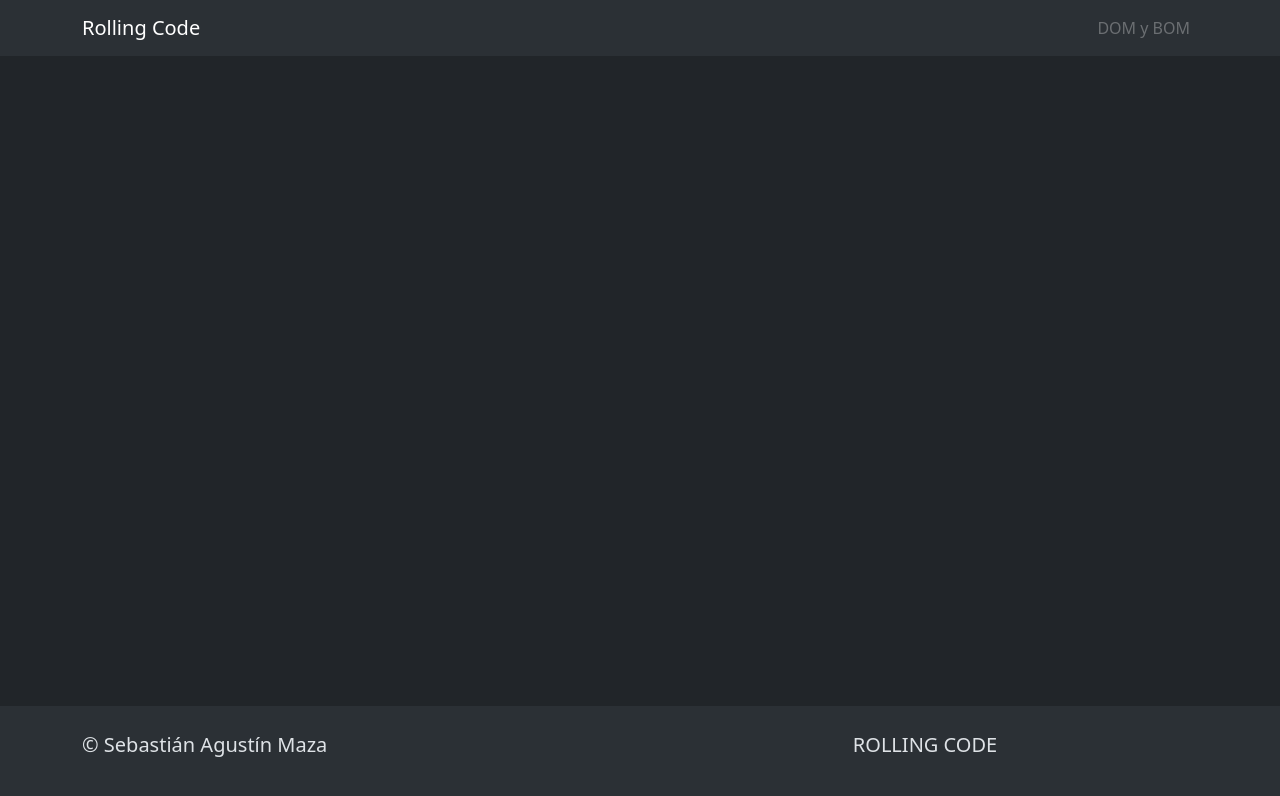
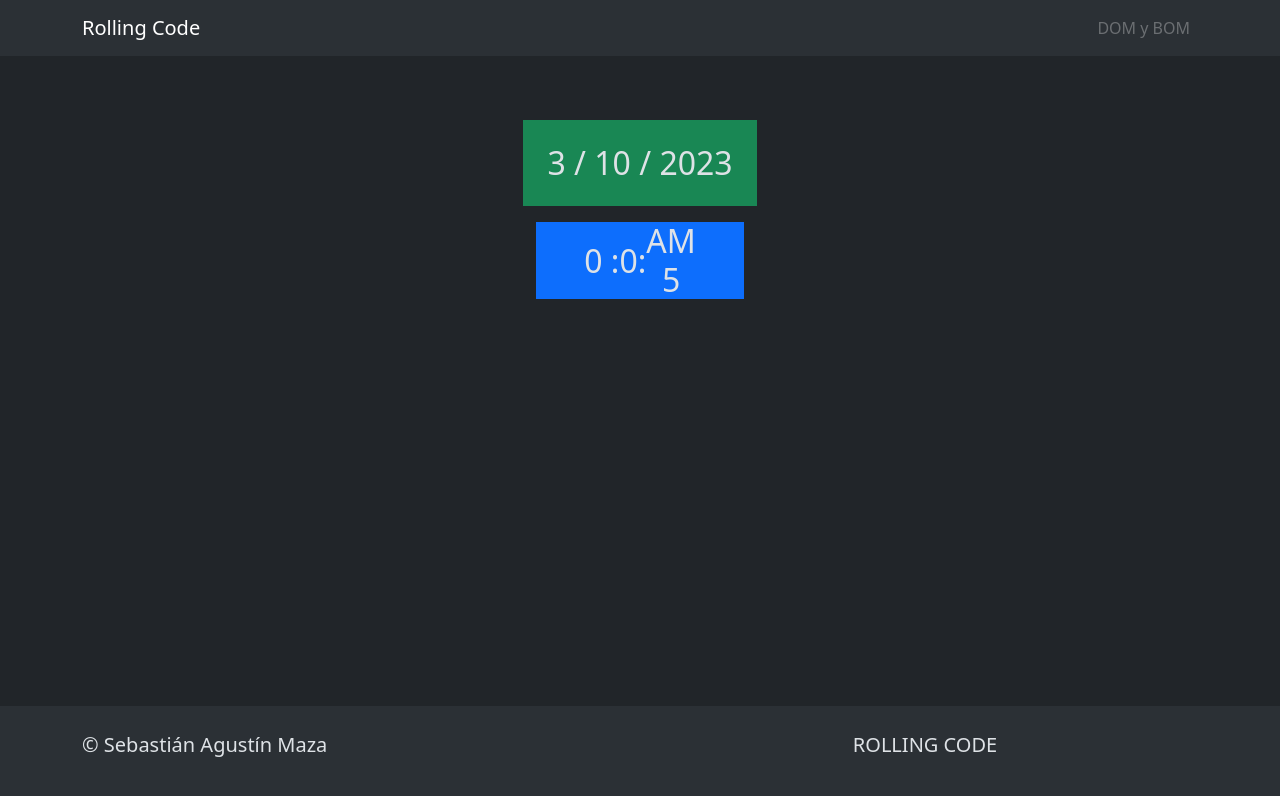
Before and after one commit to Agustin030s/relojDigital, a plain HTML site: page index.html in a window 1280 px wide. Drawn offline with nearby package versions, Linux system fonts and the light colour scheme.

Commit message:
se realizo el reloj

```diff
--- a/index.html
+++ b/index.html
@@ -47,7 +47,23 @@
     </header>
 
     <main class="my-5 container">
-
+        <div class="d-flex flex-column justify-content-center align-items-center">
+            <div class="p-4 my-3 bg-success">
+                <h2 class="m-0" id="fecha" ></h2>
+            </div>
+            <div class="d-flex justify-content-center align-items-center px-5 bg-primary">
+                <div>
+                    <h2 id="horas" class="m-0">0 :</h2>
+                </div>
+                <div>
+                    <h2 id="minutos" class="m-0">0: </h2>
+                </div>
+                <div class="d-flex flex-column justify-content-center align-items-center">
+                    <h2 class="m-0" id="ampm"></h2>
+                    <h2 id="segundos" class="m-0"></h2>
+                </div>
+            </div>
+        </div>
     </main>
 
     <footer class="py-4 bg-body-tertiary">
--- a/js/app.js
+++ b/js/app.js
@@ -0,0 +1,67 @@
+const segundos = document.getElementById('segundos');
+const minutos = document.getElementById('minutos');
+const horas = document.getElementById('horas')
+const ampm = document.getElementById('ampm');
+const fecha = document.getElementById('fecha');
+
+let contadorSegundos = 0;
+let contadorMinutos = 0;
+let contadorHoras = 0;
+
+const incrementarSegundos = () =>{
+    segundos.innerText = contadorSegundos;
+    esAMoPM();
+    if(contadorSegundos <= 60){
+        contadorSegundos++;
+        segundos.innerText = contadorSegundos;
+    }else{
+        contadorSegundos = 0;
+        segundos.innerText = 0;
+
+        incrementarMinutos();
+    }
+}
+
+const incrementarMinutos = () => {
+    contadorMinutos++;
+
+    if (contadorMinutos <= 60) {
+        minutos.innerText = ' ' + contadorMinutos + ' : ';
+    } else {
+        contadorMinutos = 0;
+
+        incrementarHoras();
+    }
+}
+
+const incrementarHoras = () => {
+    contadorHoras++;
+
+    if (contadorHoras <= 24) {
+        horas.innerText = ' ' + contadorHoras + ' : ';
+    } else {
+        contadorHoras = 0;
+    }
+}
+
+const esAMoPM = () =>{
+    if(contadorHoras >= 0 && contadorHoras <= 12){
+        ampm.innerText = 'AM';
+    }else{
+        ampm.innerText = 'PM';
+    }
+}
+
+const setFecha = () =>{
+    const fechaActual = new Date();
+
+    const año = fechaActual.getFullYear();
+    const mes = fechaActual.getMonth();
+    const dia = fechaActual.getDay();
+
+    fecha.innerText = `${dia} / ${mes} / ${año}`;
+
+}
+
+setFecha();
+window.setInterval(incrementarSegundos, 1000);
```
